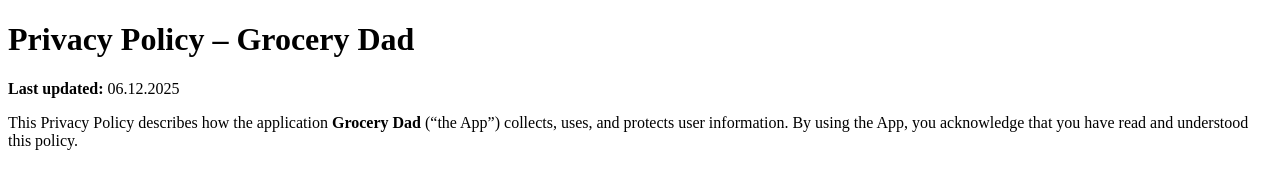
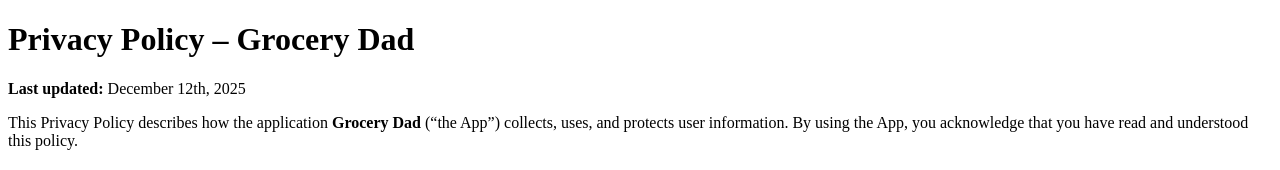
Before and after one commit to appgrocerydad-creator/grocery-dad-privacy-policy, a plain HTML site: page index.html in a window 1280 px wide. Shown: the top 170 px of the page. Drawn offline with Linux system fonts and the light colour scheme.

Commit message:
Update index.html

```diff
--- a/index.html
+++ b/index.html
@@ -7,7 +7,7 @@
 </head>
 <body>
 <h1>Privacy Policy – Grocery Dad</h1>
-<p><strong>Last updated:</strong> 06.12.2025 </p>
+<p><strong>Last updated:</strong> December 12th, 2025 </p>
 
 <p>This Privacy Policy describes how the application <strong>Grocery Dad</strong> (“the App”) collects, uses, and protects user information. By using the App, you acknowledge that you have read and understood this policy.</p>
 
```
